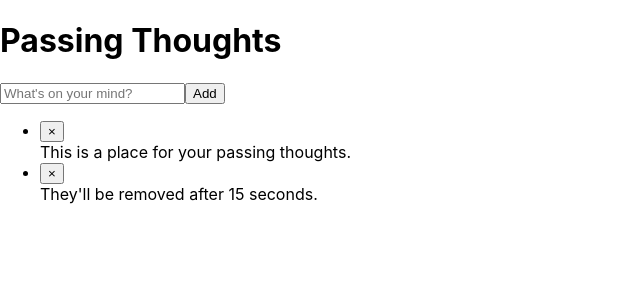
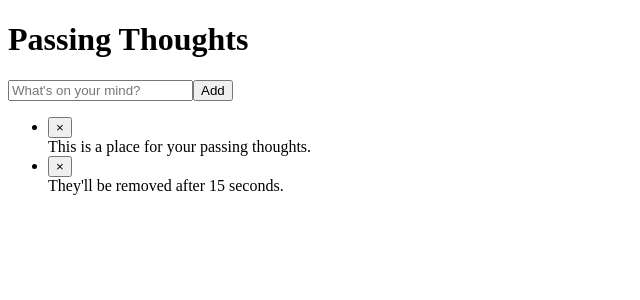
Before and after one commit to DanielDeanGithub/passing-thoughts, a React (Create React App) app: page / in a window 1280 px wide. Shown: the top 300 px of the page, without its empty margins (0-640 px from the left). Built offline with nearby package versions, Linux system fonts and the light colour scheme.

Commit message:
Update index.js

```diff
--- a/src/index.js
+++ b/src/index.js
@@ -1,17 +1,6 @@
 import React from 'react';
 import ReactDOM from 'react-dom/client';
-import './index.css';
 import App from './App';
-import reportWebVitals from './reportWebVitals';
 
 const root = ReactDOM.createRoot(document.getElementById('root'));
-root.render(
-  <React.StrictMode>
-    <App />
-  </React.StrictMode>
-);
-
-// If you want to start measuring performance in your app, pass a function
-// to log results (for example: reportWebVitals(console.log))
-// or send to an analytics endpoint. Learn more: https://bit.ly/CRA-vitals
-reportWebVitals();
+root.render(<App />);
```
